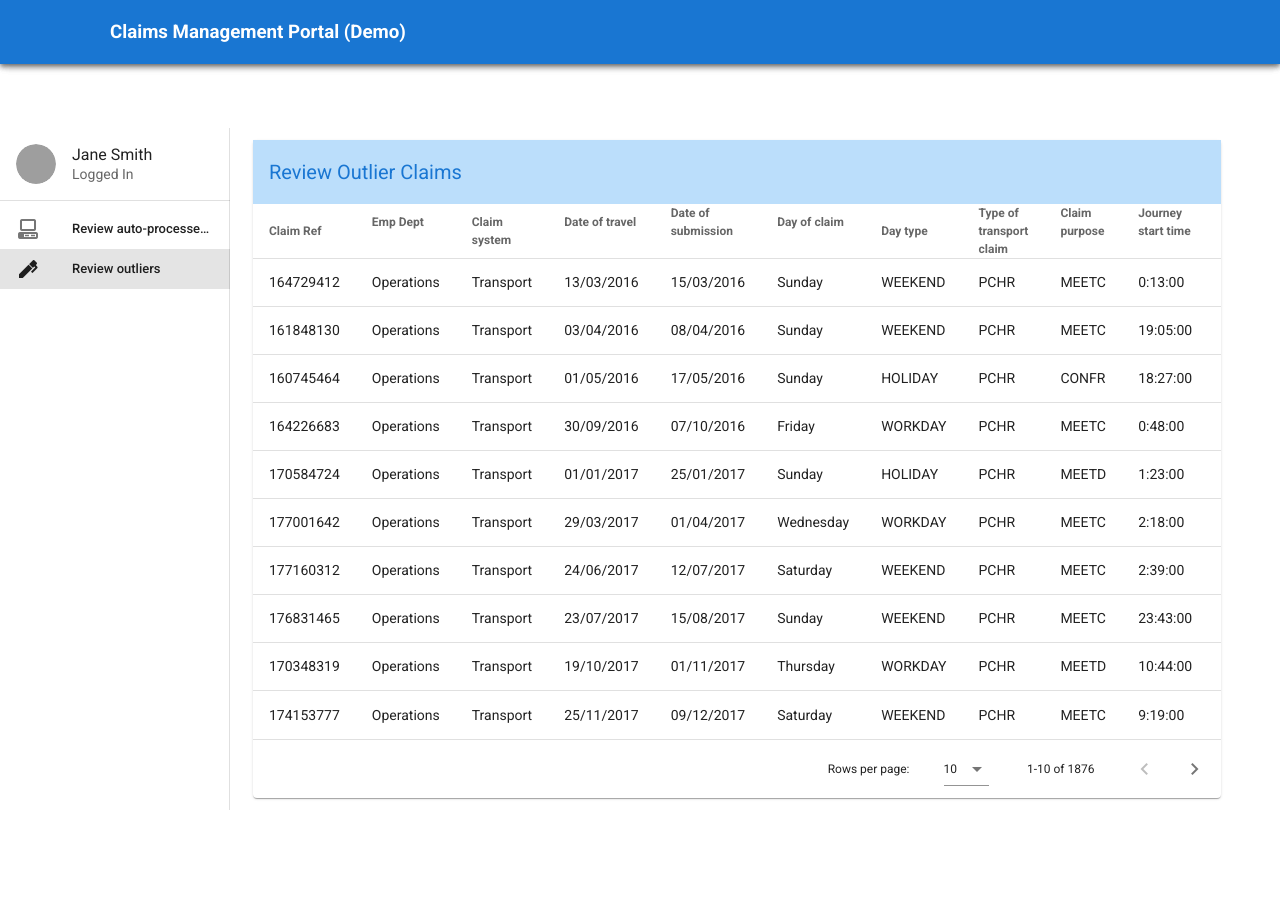
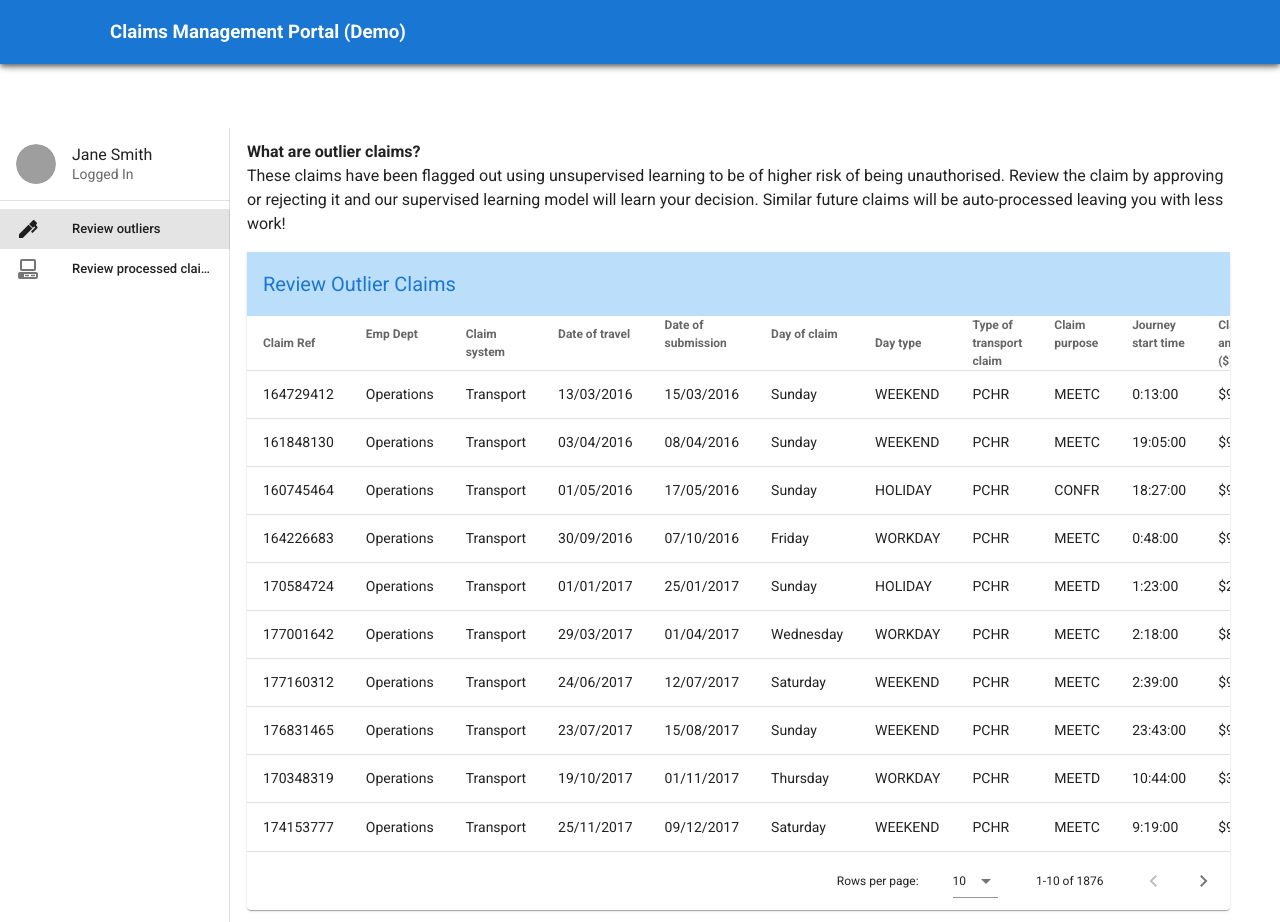
Before and after one commit to jelneo/claim-IT-web, a Vue app: page /review in a window 1280 px wide. Before the commit the page ends 810 px from the top, so only its background shows below. Built offline with nearby package versions, Linux system fonts and the light colour scheme; grey boxes are pictures that could not be loaded; what vue-papa-parse would draw is missing.

Commit message:
Add colour to differentiate risky claims

```diff
--- a/src/components/Dashboard.vue
+++ b/src/components/Dashboard.vue
@@ -50,12 +50,12 @@ export default {
   name: "Dashboard",
   data: () => ({
     items: [
+      { title: "Review outliers", icon: "mdi-pen", linkTo: "/review" },
       {
-        title: "Review auto-processed claims",
+        title: "Review processed claims",
         icon: "mdi-desktop-classic",
         linkTo: "/review-processed"
-      },
-      { title: "Review outliers", icon: "mdi-pen", linkTo: "/review" }
+      }
     ]
   })
 };
--- a/src/components/Review.vue
+++ b/src/components/Review.vue
@@ -16,7 +16,12 @@
     </v-app-bar>
     <v-row no-gutters justify="end">
       <v-col lg="10">
-        <!-- <v-container fill-width> -->
+        <b>What are outlier claims?</b>
+        <p>
+          These claims have been flagged out using unsupervised learning to be of higher risk of being unauthorised.
+          Review the claim by approving or rejecting it and our supervised learning model will learn your decision.
+          Similar future claims will be auto-processed leaving you with less work!
+        </p>
         <v-data-table :headers="claimHeaders" :items="getClaimList" class="elevation-1">
           <template v-slot:top>
             <v-toolbar color="blue lighten-4 blue--text text--darken-2" flat>
@@ -28,10 +33,12 @@
             <v-icon small class="mr-2" @click="approve(item)">mdi-check</v-icon>
             <v-icon small @click="reject(item)">mdi-close</v-icon>
           </template>
+          <template v-slot:item.risk="{ item }">
+            <v-chip :color="getColor(item.risk)" dark>{{ item.risk }}</v-chip>
+          </template>
         </v-data-table>
-        <!-- </v-container> -->
       </v-col>
-      <v-col md="3">
+      <v-col md="4">
         <v-navigation-drawer absolute permanent width="18%">
           <template v-slot:prepend>
             <v-list-item two-line>
@@ -72,12 +79,12 @@ export default {
   name: "Overview",
   data: () => ({
     items: [
+      { title: "Review outliers", icon: "mdi-pen", linkTo: "/review" },
       {
-        title: "Review auto-processed claims",
+        title: "Review processed claims",
         icon: "mdi-desktop-classic",
         linkTo: "/review-processed"
-      },
-      { title: "Review outliers", icon: "mdi-pen", linkTo: "/review" }
+      }
     ],
     claimHeaders: [
       { text: "Claim Ref", sortable: true, value: "clmRef" },
@@ -101,8 +108,19 @@ export default {
     claimList: []
   }),
   methods: {
+    getColor(isRisky) {
+      if (isRisky) {
+        return "red";
+      }
+      return "green";
+    },
     approve(item) {
-      console.log(item + "approve");
+      this.editedIndex = this.claimList
+        .map(function(x) {
+          return x.clmRef;
+        })
+        .indexOf(item.clmRef);
+      console.log(item.risk + " approve");
     },
     reject(item) {
       console.log(item + "reject");
@@ -136,8 +154,13 @@ export default {
   }
 };
 </script>
-<style>
+<style scoped>
 .container {
-  max-width: 95vw;
+  max-width: 94vw;
 }
 </style>
+<style scoped>
+.v-chip {
+  font-size: 0.9em;
+}
+</style>
--- a/src/components/ReviewProcessed.vue
+++ b/src/components/ReviewProcessed.vue
@@ -57,8 +57,8 @@ export default {
   name: "ReviewProcessed",
   data: () => ({
     items: [
-      { title: "Review auto-processed claims", icon: "mdi-desktop-classic", linkTo: "/review-processed" },
-      { title: "Review outliers", icon: "mdi-pen", linkTo: "/review" }
+      { title: "Review outliers", icon: "mdi-pen", linkTo: "/review" },
+      { title: "Review processed claims", icon: "mdi-desktop-classic", linkTo: "/review-processed" }
     ]
   })
 };
```
Lines whose indentation alone changed are shown as unchanged.
